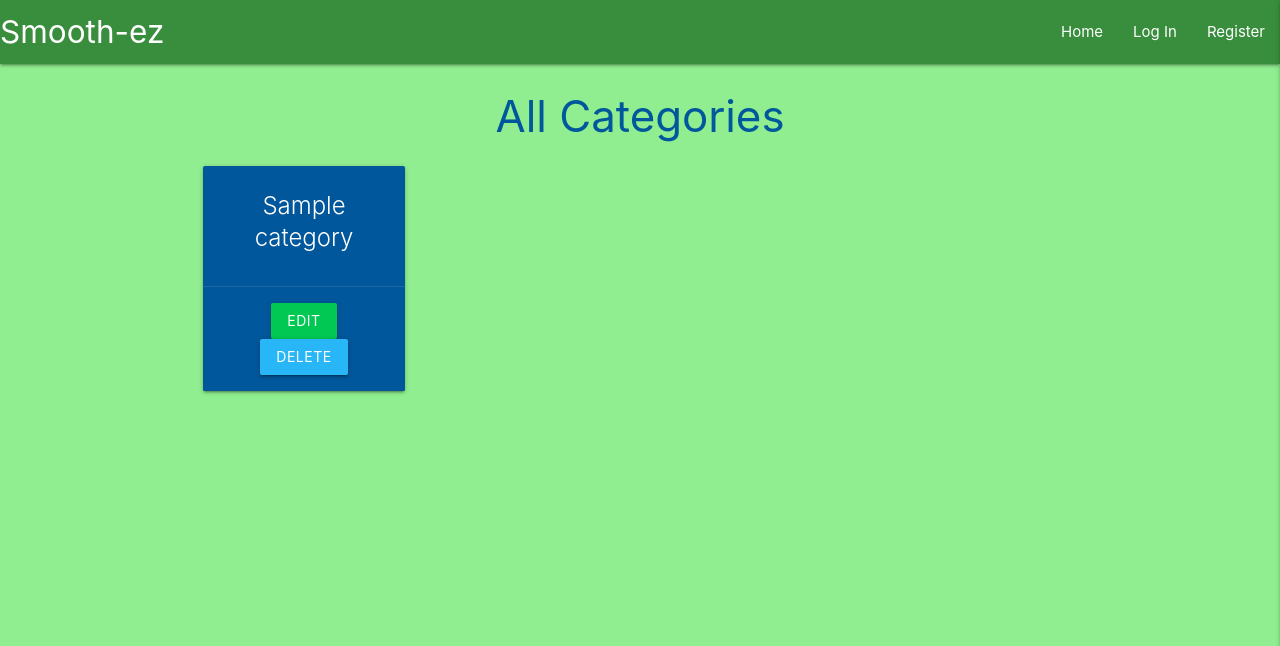
After one commit to colinflahive/CI-MS3-Smooth-ez, a Flask app: page /get_categories in a window 1280 px wide. The commit adds this page. Shown: the top 646 px of the page. Run offline with Flask 2, Linux system fonts and the light colour scheme; a database or web service that is not in the repository returns one stand-in record (values such as "Sample title"); some libraries are stand-ins or nearby versions.

Commit message:
Manage Categories Template added

```diff
--- a/app.py
+++ b/app.py
@@ -114,6 +114,11 @@ def add_smoothie():
     categories = mongo.db.categories.find().sort("category_name", 1)
     return render_template("add_smoothie.html", categories=categories)
 
+@app.route("/get_categories")
+def get_categories():
+    categories = list(mongo.db.categories.find().sort("category_name", 1))
+    return render_template("categories.html", categories=categories)
+
 if __name__ == "__main__":
     app.run(host=os.environ.get("IP"),
             port=int(os.environ.get("PORT")),
--- a/templates/base.html
+++ b/templates/base.html
@@ -27,7 +27,9 @@
                     {% if session.user %}
                     <li><a href="{{ url_for('profile', username=session['user']) }}">Profile</a></li>
                     <li><a href="{{ url_for('add_smoothie') }}">Smoothies</a></li>
-                        <li><a href="#">Categories</a></li>
+                    {% if session.user|lower == "admin"|lower %}
+                    <li><a href="{{ url_for('get_categories') }}">Categories</a></li>
+                    {% endif %}
                     <li><a href="{{ url_for('logout') }}">Log Out</a></li>
                     {% else %}
                     <li><a href="{{ url_for('login') }}">Log In</a></li>
@@ -39,12 +41,16 @@
 
         <!-- Mobile Side Navbar -->
         <ul class="sidenav" id="mobile-demo">
-            <li><h4 class="center-align green-darken-2 light-green-text">Smooth-ez</h4></li>
+            <li>
+                <h4 class="center-align green-darken-2 light-green-text">Smooth-ez</h4>
+            </li>
             <li><a href="{{ url_for('get_smoothies') }}">Home</a></li>
             {% if session.user %}
             <li><a href="{{ url_for('profile', username=session['user']) }}">Profile</a></li>
             <li><a href="{{ url_for('add_smoothie') }}">Smoothies</a></li>
-                <li><a href="#">Categories</a></li>
+            {% if session.user|lower == "admin"|lower %}
+            <li><a href="{{ url_for('get_categories') }}">Categories</a></li>
+            {% endif %}
             <li><a href="{{ url_for('logout') }}">Log Out</a></li>
             {% else %}
             <li><a href="{{ url_for('login') }}">Log In</a></li>
--- /dev/null
+++ b/templates/categories.html
@@ -0,0 +1,21 @@
+{% extends "base.html"%}
+{% block content %}
+
+<h3 class="light-blue-text text-darken-4 center-align">All Categories</h3>
+
+<div class="row">
+    {% for category in categories %}
+    <div class="col s12 m3">
+        <div class="card light-blue darken-4 text-shadow center-align">
+            <div class="card-content white-text">
+                <span class="card-title">{{ category.category_name }}</span>
+            </div>
+            <div class="card-action">
+                <a href="#" class="btn green accent-4">Edit</a>
+                <a href="#" class="btn light-blue lighten-1">Delete</a>
+            </div>
+        </div>
+    </div>
+    {% endfor %}
+</div>
+{% endblock %}
```
Lines whose indentation alone changed are shown as unchanged.
